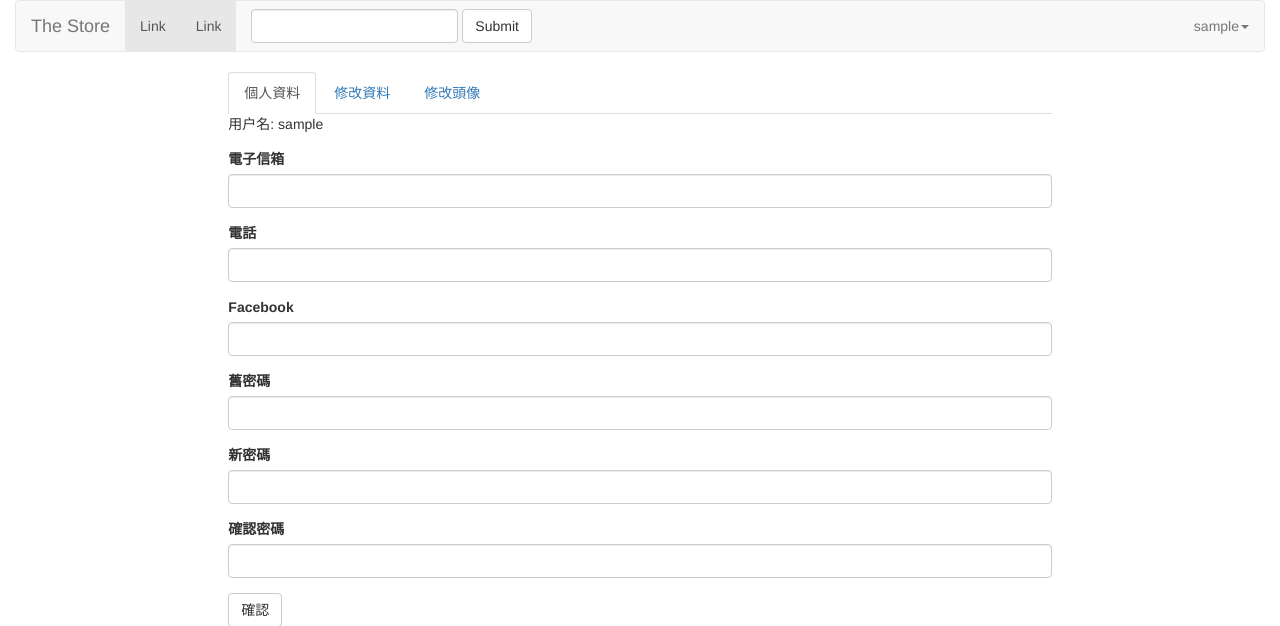
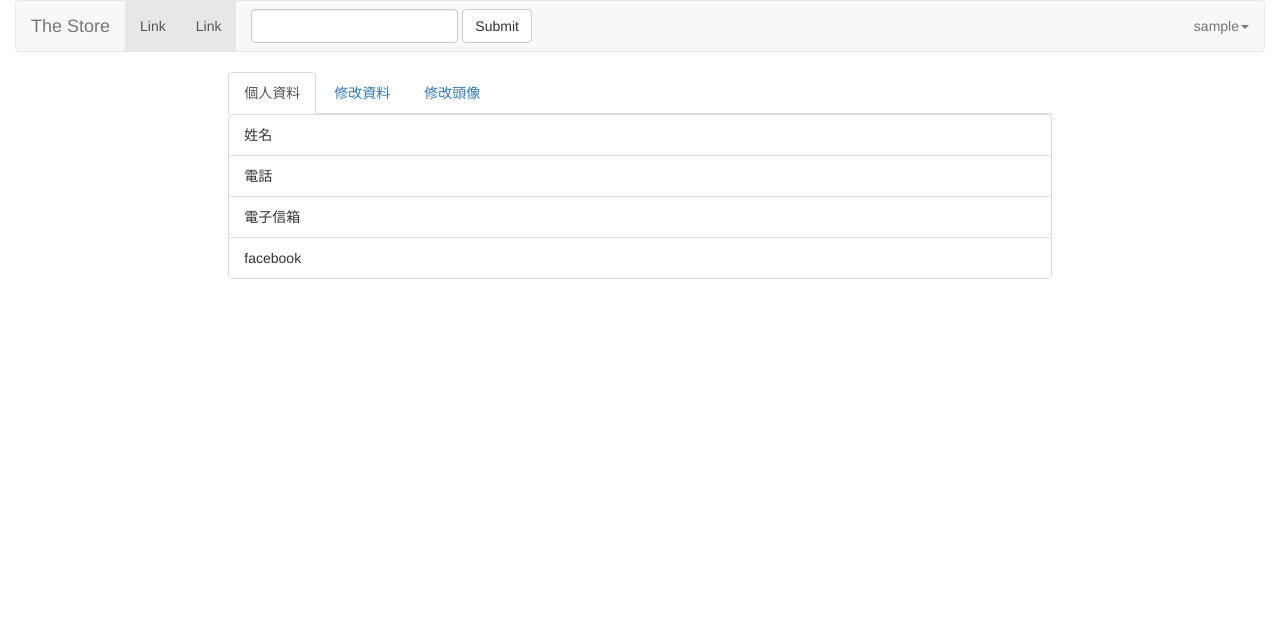
Before and after one commit to yanwumo/TheStore, a PHP site: page /my.php in a window 1280 px wide. Shown: the top 626 px of the page. Run offline with PHP 8.4, Linux system fonts and the light colour scheme; the visitor is signed in with stand-in values (Sample User, id 1); data that the repository does not hold is empty.

```diff
--- a/my.php
+++ b/my.php
@@ -24,6 +24,25 @@ $statement->execute();
 
             </ul>
             <?php if (!isset($_GET["page"]) || $_GET["page"] == 1) { ?>
+
+                <div class="list-group">
+                    <div class="list-group-item">
+                        姓名
+                    </div>
+                    <div class="list-group-item">
+                        電話
+                    </div>
+                    <div class="list-group-item">
+                        電子信箱
+                    </div>
+                    <div class="list-group-item">
+                       facebook
+                    </div>
+
+                </div>
+
+
+            <?php } else if ($_GET["page"] == 2) { ?>
                 <form role="form" action="post_login.php" method="post">
                     <div class="form-group">
                         用户名: <?php echo $username; ?>
@@ -54,8 +73,10 @@ $statement->execute();
                     </div>
                     <button type="submit" class="btn btn-default">確認</button>
                 </form>
-            <?php } else if ($_GET["page"] == 2) { ?>
+
+
             <?php } else if ($_GET["page"] == 3) { ?>
+
             <?php } ?>
         </div>
     </div>
```
